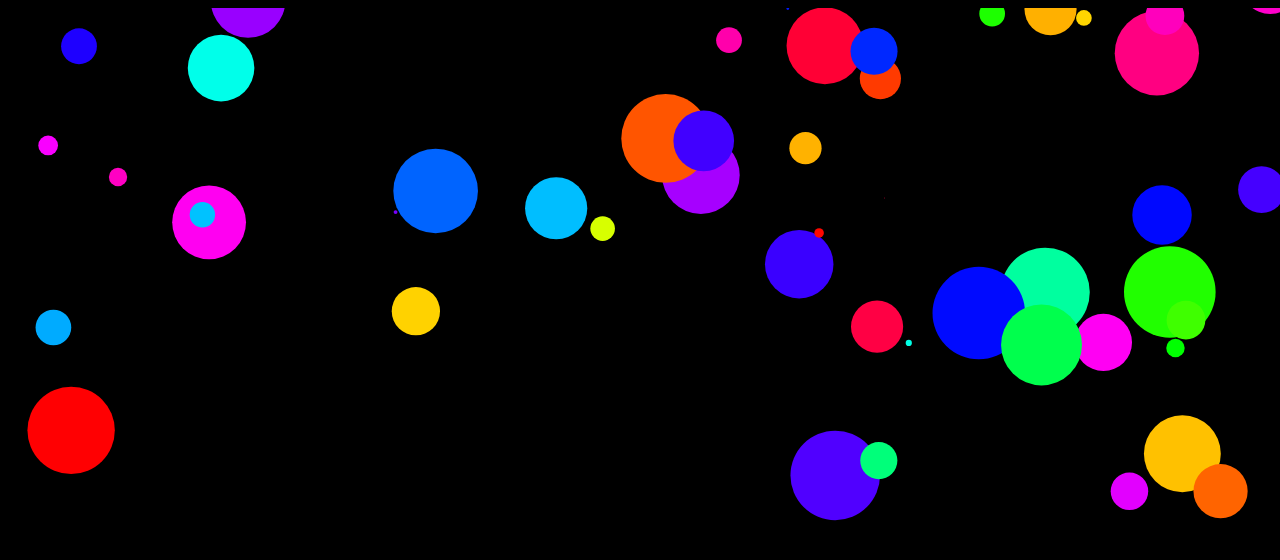
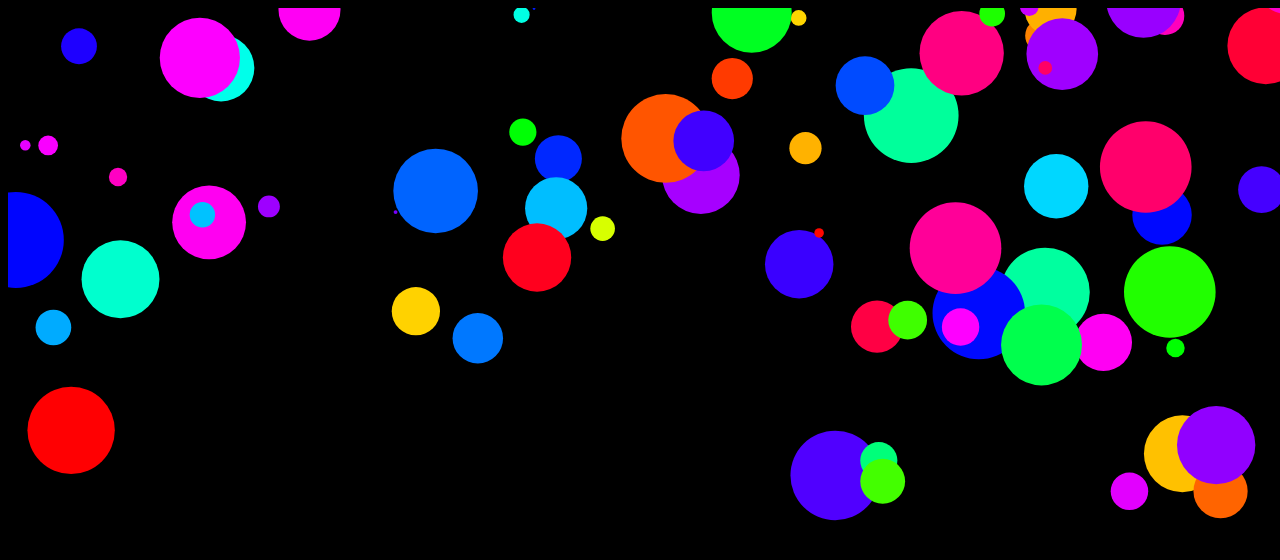
Before and after one commit to Matthew2107/Matthew2107.github.io, a plain HTML site: page circularity copy 3.html in a window 1280 px wide. Shown: the top 560 px of the page. Drawn offline with Linux system fonts and the light colour scheme.

Commit message:
change my website

```diff
--- a/circularity copy 3.html
+++ b/circularity copy 3.html
@@ -40,7 +40,7 @@
     var ctx = canvas.getContext("2d")
     restart()
     function restart() {
-        for (var i = 0; i < 75; i++) {
+        for (var i = 0; i < 100; i++) {
 
             x.push(Math.random() * 1400)
             y.push(Math.random() * 300 - 300)
@@ -85,7 +85,7 @@
     function move() {
 
         ctx.clearRect(0, 0, 1900, 1000)
-        for (var i = 0; i < 75; i++) {
+        for (var i = 0; i < 100; i++) {
             var a = x[i] - mousex
             var b = y[i] - mousey
             var distance = Math.sqrt(a * a + b * b);
```
